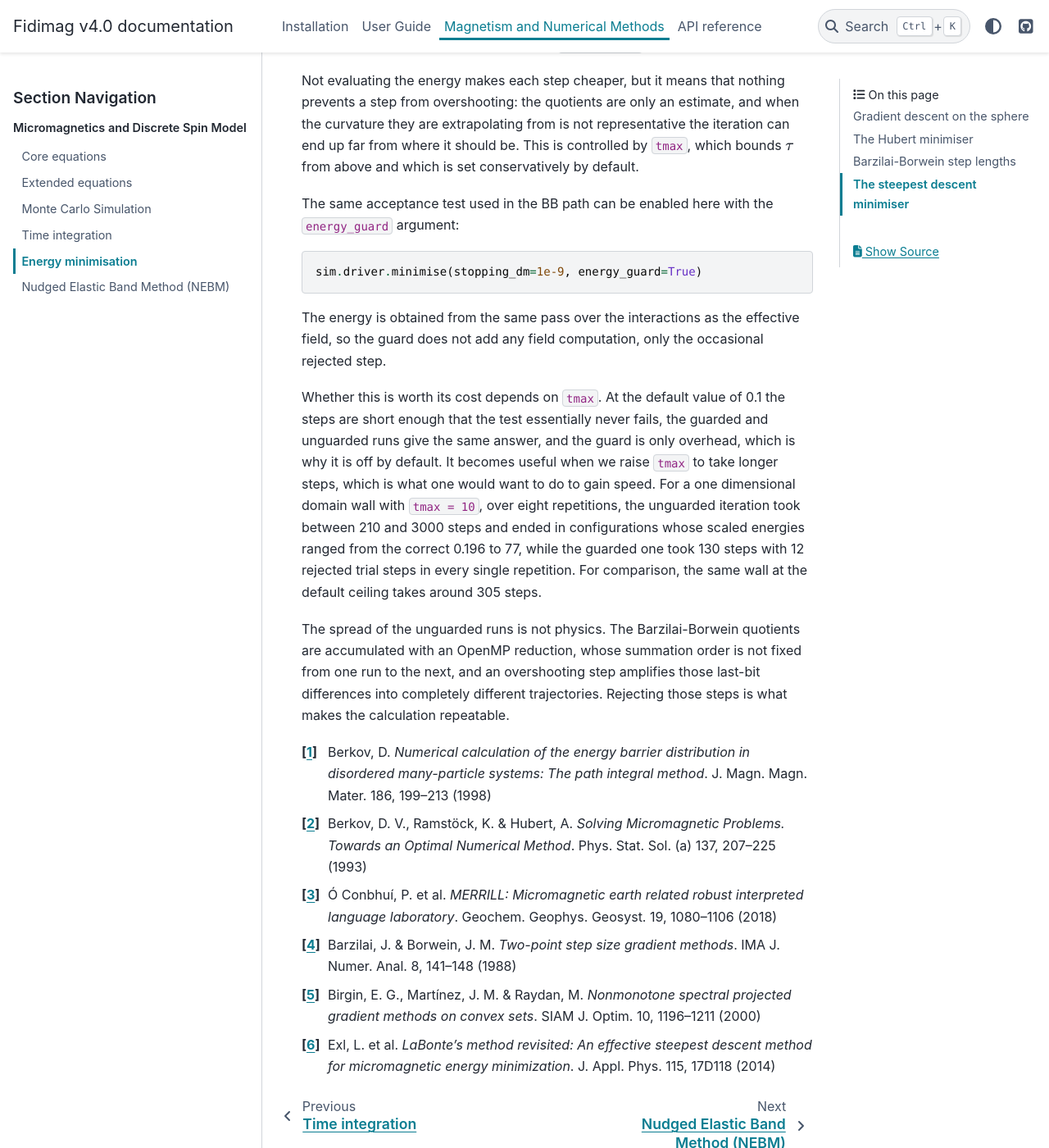
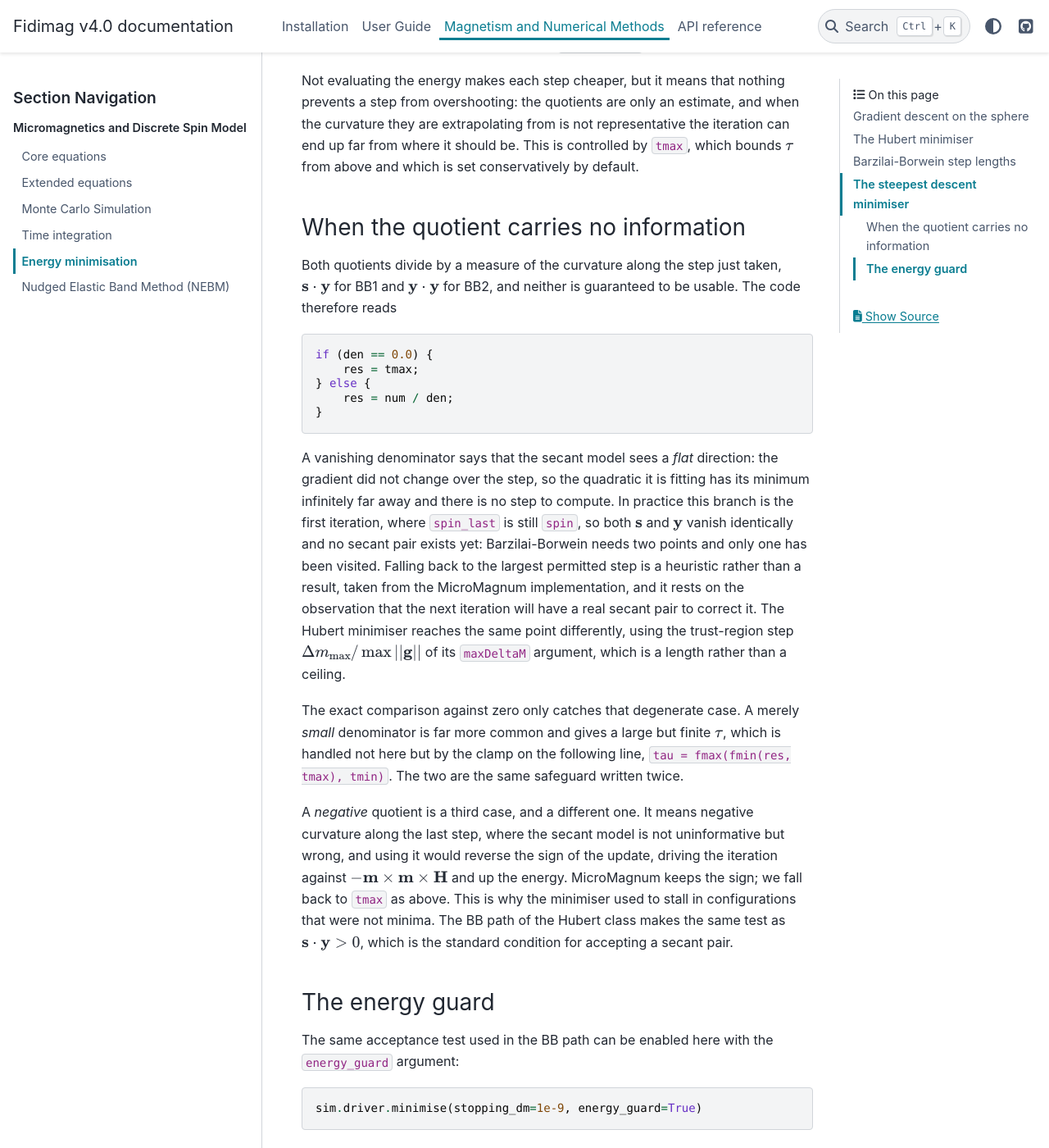
Before and after one commit to computationalmodelling/fidimag, a Sphinx documentation site: the page built from doc/physics_num_methods/energy_minimisation.rst, in a window 1280 px wide and 1400 px high, scrolled down 4708 px. Shown: the whole window at 82% size. Built offline with Sphinx 7.4.7 and the PyData theme 0.15.4, drawn with Linux system fonts in a browser that asks for light colours; pages that are not in the unit, such as notebooks, are missing from menus.

Commit message:
sd: explain the degenerate Barzilai-Borwein quotient
A zero denominator is zero curvature along the step, which in practice is
the first iteration, where there is no secant pair yet.

Co-Authored-By: Claude Opus 5 <noreply@anthropic.com>

```diff
--- a/doc/physics_num_methods/energy_minimisation.rst
+++ b/doc/physics_num_methods/energy_minimisation.rst
@@ -217,6 +217,56 @@ the curvature they are extrapolating from is not representative the iteration
 can end up far from where it should be. This is controlled by ``tmax``, which
 bounds :math:`\tau` from above and which is set conservatively by default.
 
+
+When the quotient carries no information
+^^^^^^^^^^^^^^^^^^^^^^^^^^^^^^^^^^^^^^^^
+
+Both quotients divide by a measure of the curvature along the step just taken,
+:math:`\mathbf{s}\cdot\mathbf{y}` for BB1 and
+:math:`\mathbf{y}\cdot\mathbf{y}` for BB2, and neither is guaranteed to be
+usable. The code therefore reads
+
+.. code-block:: c
+
+    if (den == 0.0) {
+        res = tmax;
+    } else {
+        res = num / den;
+    }
+
+A vanishing denominator says that the secant model sees a *flat* direction:
+the gradient did not change over the step, so the quadratic it is fitting has
+its minimum infinitely far away and there is no step to compute. In practice
+this branch is the first iteration, where ``spin_last`` is still ``spin``, so
+both :math:`\mathbf{s}` and :math:`\mathbf{y}` vanish identically and no
+secant pair exists yet: Barzilai-Borwein needs two points and only one has
+been visited. Falling back to the largest permitted step is a heuristic rather
+than a result, taken from the MicroMagnum implementation, and it rests on the
+observation that the next iteration will have a real secant pair to correct
+it. The Hubert minimiser reaches the same point differently, using the
+trust-region step :math:`\Delta m_{\text{max}}/\max||\mathbf{g}||` of its
+``maxDeltaM`` argument, which is a length rather than a ceiling.
+
+The exact comparison against zero only catches that degenerate case. A merely
+*small* denominator is far more common and gives a large but finite
+:math:`\tau`, which is handled not here but by the clamp on the following
+line, ``tau = fmax(fmin(res, tmax), tmin)``. The two are the same safeguard
+written twice.
+
+A *negative* quotient is a third case, and a different one. It means negative
+curvature along the last step, where the secant model is not uninformative but
+wrong, and using it would reverse the sign of the update, driving the
+iteration against :math:`-\mathbf{m}\times\mathbf{m}\times\mathbf{H}` and
+up the energy. MicroMagnum keeps the sign; we fall back to ``tmax`` as above.
+This is why the minimiser used to stall in configurations that were not
+minima. The BB path of the Hubert class makes the same test as
+:math:`\mathbf{s}\cdot\mathbf{y} > 0`, which is the standard condition for
+accepting a secant pair.
+
+
+The energy guard
+^^^^^^^^^^^^^^^^
+
 The same acceptance test used in the BB path can be enabled here with the
 ``energy_guard`` argument::
 
```
Also changed, not shown: 2 other files.
